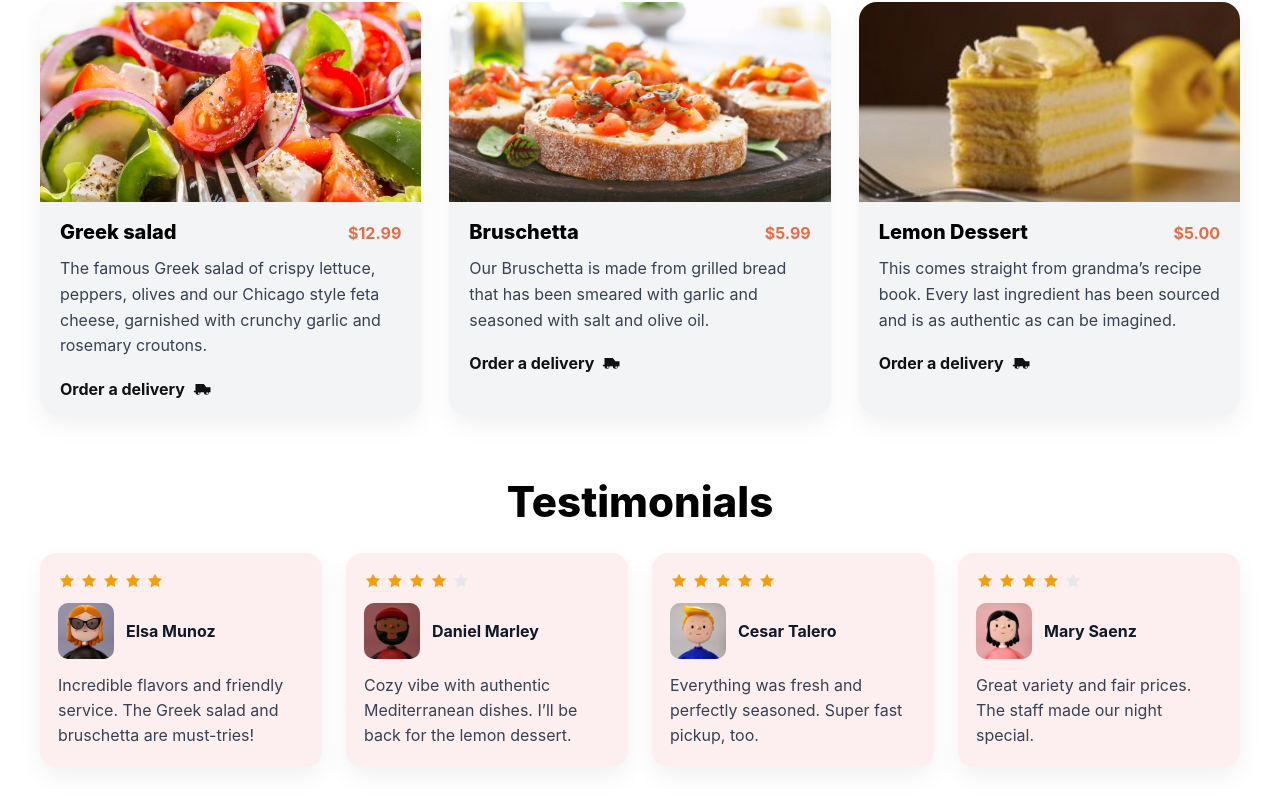
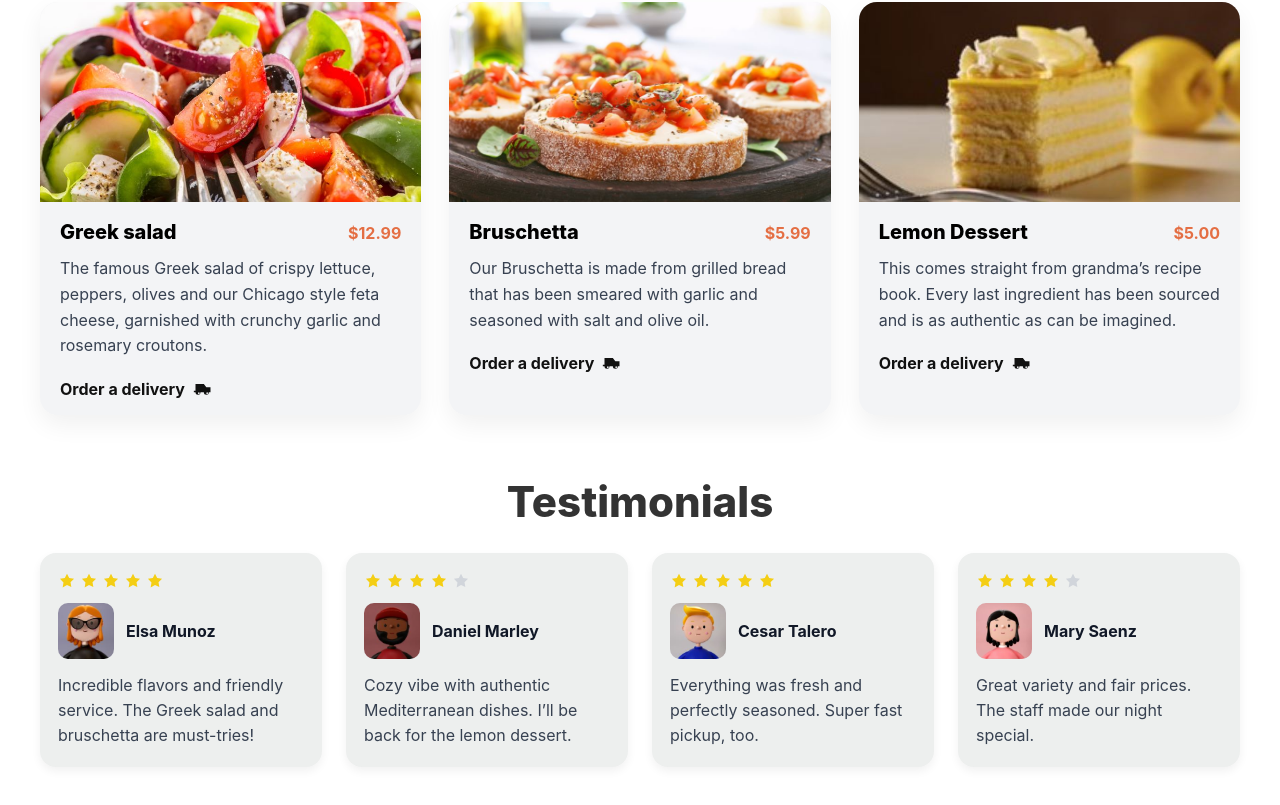
Before and after one commit to fredyariasm/coursera_fe_final, a React (Create React App) app: page / in a window 1280 px wide. Shown: the part 598-1403 px from the top of the page. Built offline with nearby package versions, Linux system fonts and the light colour scheme.

Commit message:
Improve testimony styles

```diff
--- a/src/Components/Styles/testimonials.css
+++ b/src/Components/Styles/testimonials.css
@@ -10,6 +10,7 @@
   font-size: 42px;
   font-weight: 800;
   line-height: 1.1;
+  color: #333;
 }
 
 .tm-grid {
--- a/src/Components/Styles/testimonycard.css
+++ b/src/Components/Styles/testimonycard.css
@@ -1,8 +1,8 @@
 .tcard {
-  background: #fdeef0;
+  background: #EDEFEE;
   border-radius: 16px;
   padding: 18px 18px 20px;
-  box-shadow: 0 10px 24px rgba(0,0,0,.06);
+  box-shadow: 0 4px 10px rgba(0,0,0,.06);
   display: flex;
   flex-direction: column;
   gap: 14px;
@@ -14,9 +14,12 @@
 
 .tcard-rating { display: inline-flex; gap: 4px; }
 .tcard-star {
-  width: 18px; height: 18px; fill: #e5e7eb;
+  width: 18px; height: 18px;
+  fill: #d1d5db;
 }
-.tcard-star.is-filled { fill: #f59e0b; }
+.tcard-star.is-filled {
+  fill: #F4CE14;
+}
 
 .tcard-user { gap: 12px; }
 .tcard-avatar {
```
